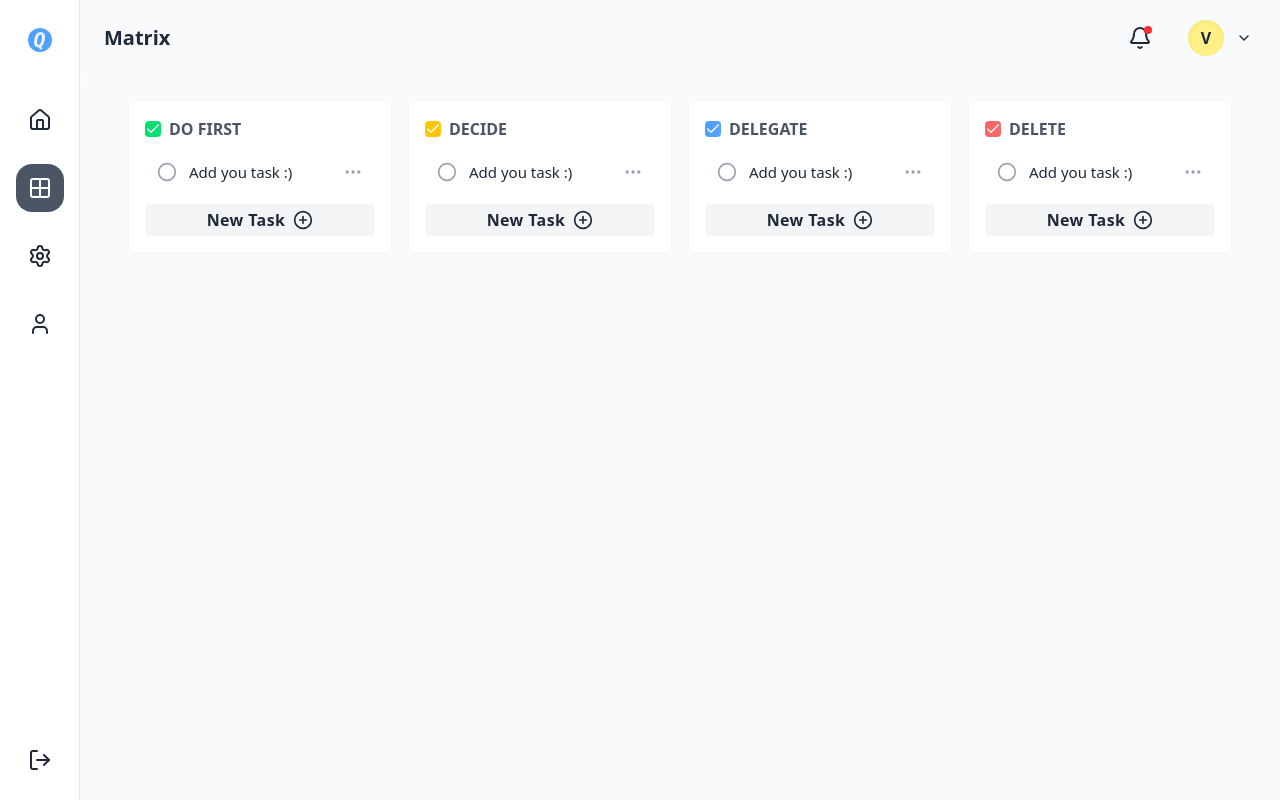
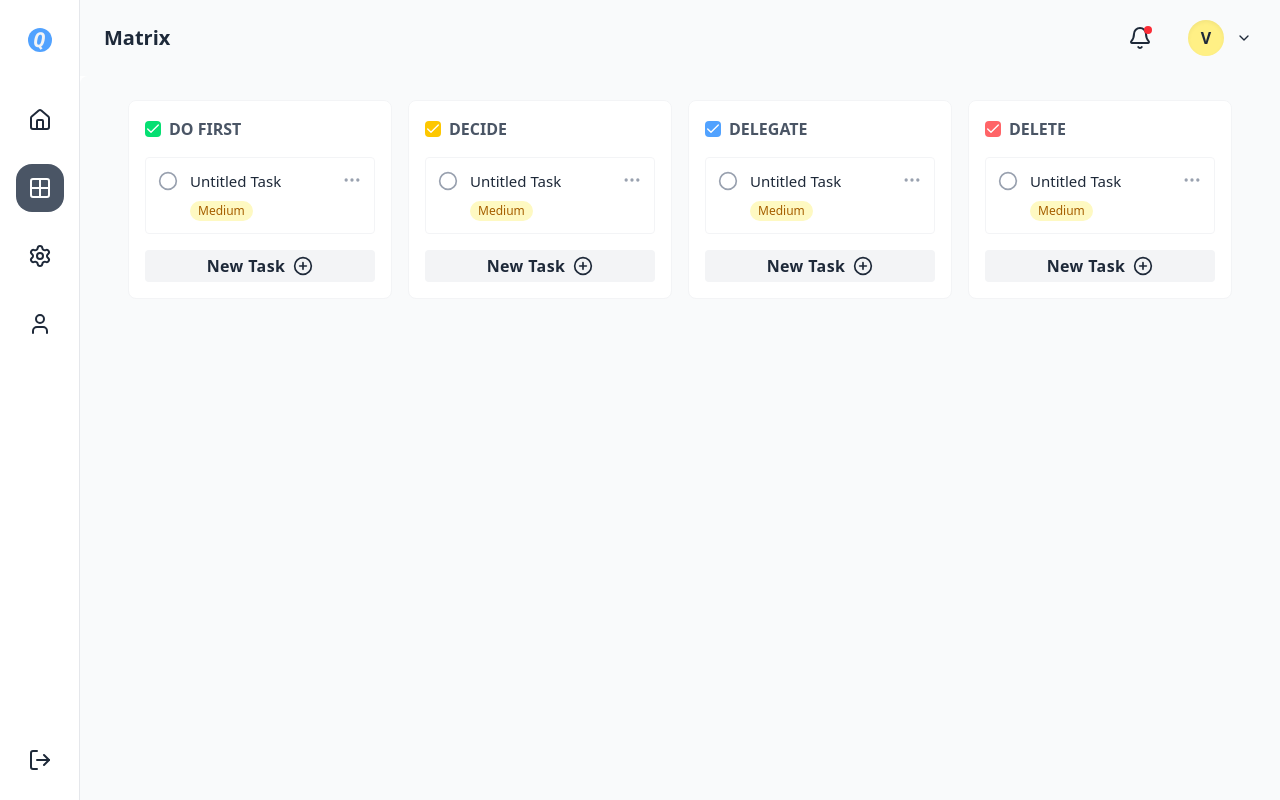
Before and after one commit to krvilte/Quadrant, a React (Vite) app in the folder client/: page /matrix in a window 1280 px wide. Built offline with nearby package versions, Linux system fonts and the light colour scheme.

Commit message:
Modify task card

```diff
--- a/client/src/components/TaskItem.jsx
+++ b/client/src/components/TaskItem.jsx
@@ -1,23 +1,56 @@
 import { Circle, GripVertical, Ellipsis } from "lucide-react";
 
-const TaskItem = ({ title = "Add you task :)" }) => {
+const TaskItem = ({
+  title = "Untitled Task",
+  description = "",
+  priority = "medium",
+  dueDate = "",
+}) => {
+  const priorityColor = {
+    high: "bg-red-100 text-red-700",
+    medium: "bg-yellow-100 text-yellow-700",
+    low: "bg-green-100 text-green-700",
+  };
+
   return (
-    <div className="flex items-center justify-between w-full py-1 px-3 rounded hover:bg-gray-100 transition-all group cursor-pointer">
-      {/* Left: Drag + Title */}
+    <div className="flex flex-col gap-2 w-full p-3 rounded hover:bg-gray-100 transition-all group cursor-pointer border border-gray-100">
+      {/* Top Row: Title & Drag */}
+      <div className="flex justify-between items-start">
         <div className="flex items-center gap-3">
-        {/* Flex approach for icon swap */}
+          {/* Drag Icon Logic */}
           <div className="flex items-center justify-center w-5 h-5">
             <Circle className="text-gray-400 group-hover:hidden" />
             <GripVertical className="text-gray-400 hidden group-hover:inline cursor-grab" />
           </div>
 
-        <span className="text-[15px] text-gray-800 font-medium select-none">
+          <span className="text-[15px] text-gray-800 font-medium select-none line-clamp-1">
             {title}
           </span>
         </div>
 
-      {/* Right: Ellipsis Icon */}
+        {/* Menu Icon */}
         <Ellipsis className="w-5 h-5 text-gray-400 hover:text-gray-600 transition-colors" />
+      </div>
+
+      {/* Optional: Description */}
+      {description && (
+        <p className="text-sm text-gray-600 ml-8 pr-2 line-clamp-2">
+          {description}
+        </p>
+      )}
+
+      {/* Bottom Row: Priority + Due Date */}
+      <div className="flex justify-between items-center text-xs text-gray-500 ml-8">
+        <span
+          className={`px-2 py-0.5 rounded-full font-medium capitalize ${
+            priorityColor[priority] || "bg-gray-100 text-gray-600"
+          }`}
+        >
+          {priority}
+        </span>
+
+        {dueDate && <span>📅 {dueDate}</span>}
+      </div>
     </div>
   );
 };
```
Lines whose indentation alone changed are shown as unchanged.
